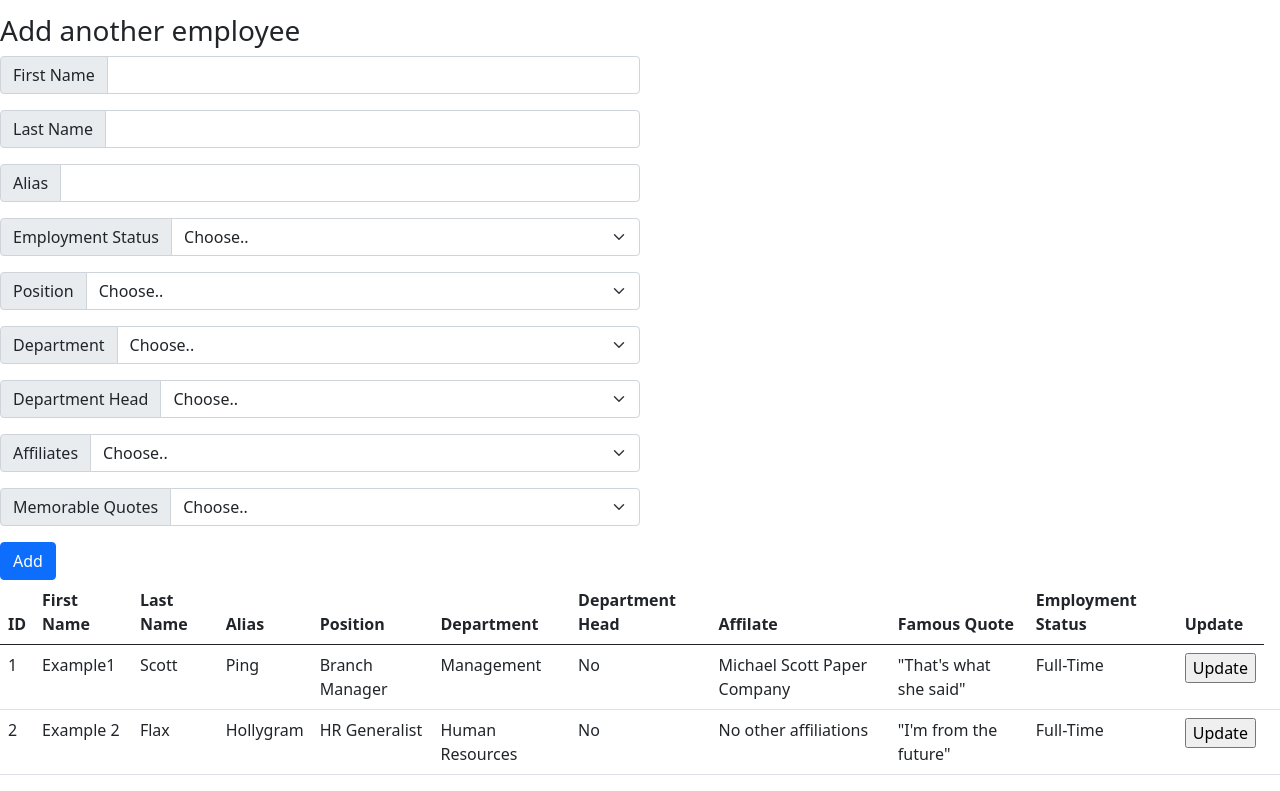
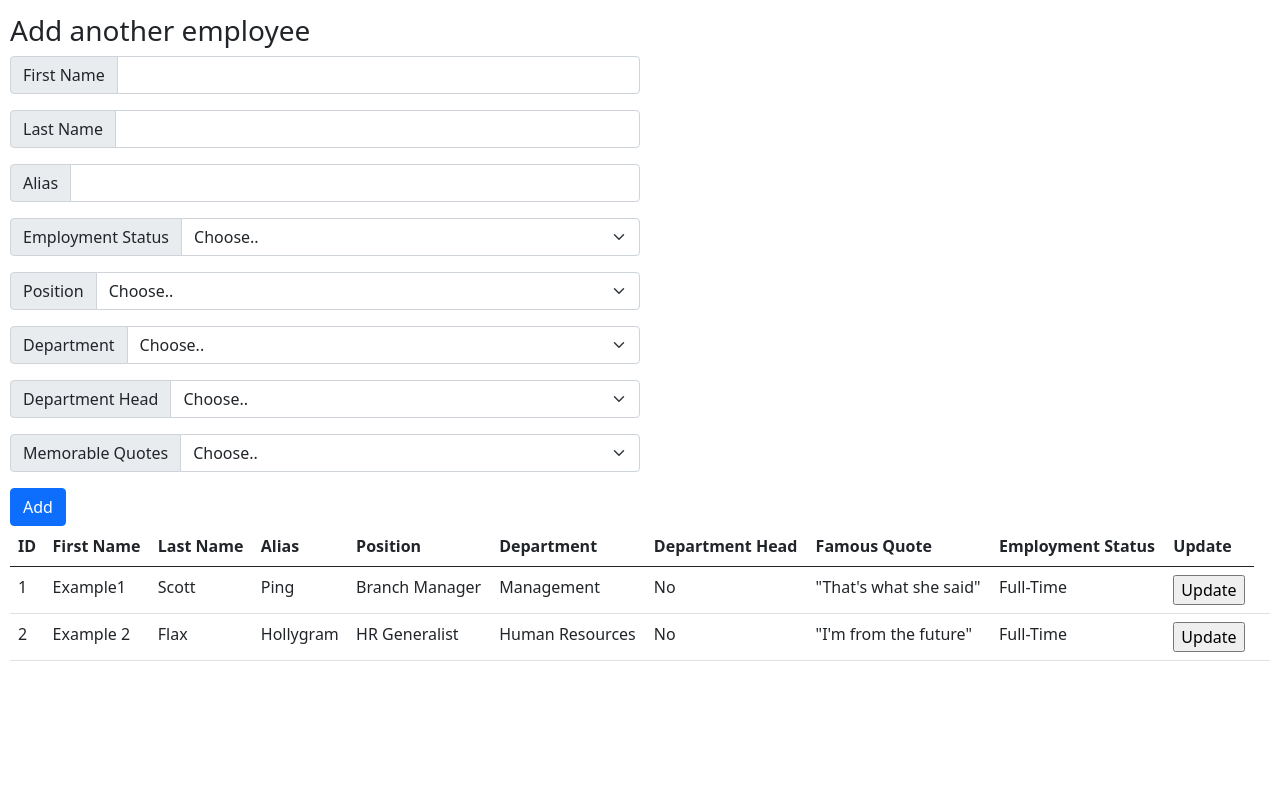
Before and after one commit to cupham211/officeDB, a plain HTML site: page employee.html in a window 1280 px wide. Shown: the part 152-943 px from the top of the page. After the commit the page ends 829 px from the top, so only its background shows below. Drawn offline with nearby package versions, Linux system fonts and the light colour scheme.

Commit message:
formatting fixes for employee page

```diff
--- a/employee.html
+++ b/employee.html
@@ -54,13 +54,13 @@
               <a class="nav-link" href="affiliate.html">Affiliates</a>
             </li>
             <li class="nav-item">
-              <a class="nav-link" href="quotes.html">Notable Quotes</a>
+              <a class="nav-link" href="quotes.html">Noteworthy Quotes</a>
             </li>
           </ul>
         </div>
       </div>
     </nav>
-
+<span class="actualBod">
     <h2>Employees</h2>
 <br>
     <h3>Add another employee</h3>
@@ -95,7 +95,8 @@
     <option value="5">Quit</option>
   </select>
 </div>
-
+<!-- container start -------------------------------------------------------->
+<span id="employeeFormContainer">
 <div class="input-group mb-3">
   <label class="input-group-text" for="position">Position</label>
   <select class="form-select position" id="position">
@@ -132,19 +133,6 @@
 </div>
 
 <div class="input-group mb-3">
-  <label class="input-group-text" for="affiliates">Affiliates</label>
-  <select class="form-select affiliates" id="affiliates">
-    <option selected>Choose..</option>
-    <option value="0">Public School</option>
-    <option value="1">Michael Scott Paper Co</option>
-    <option value="2">Scrantonicity</option>
-    <option value="3">Vance Refigeration</option>
-    <option value="4">Schrute Farms</option>
-    <option value="5">NULL</option>
-  </select>
-</div>
-
-<div class="input-group mb-3">
   <label class="input-group-text" for="quotes">Memorable Quotes</label>
   <select class="form-select quotes" id="quotes">
     <option selected>Choose..</option>
@@ -155,6 +143,8 @@
     <option value="4">NULL</option>
   </select>
 </div>
+<!-- container end ----------------------------------------------------------->
+</span>
 
 <input type="button" class="btn btn-primary button submit" id="addemployee" value="Add"></input>
     </form>
@@ -170,19 +160,19 @@
           <th scope="col">Position</th>
           <th scope="col">Department</th>
           <th scope="col">Department Head</th>
-          <th scope="col">Affilate</th>
           <th scope="col">Famous Quote</th>
           <th scope="col">Employment Status</th>
           <th scope="col">Update</th>
         </tr>
       </thead>
+      <!-- table container start -------------------------------------------->
       <tb class="table tablebody" id="employeeTableBod">
         <tr scope="col" id="personID##">
           <td>1</td>
           <td>Example1</td>
           <td>Scott</td>
           <td>Ping</td>
-          <td><span class="spanrow1" style="display:Inline;">Branch Manager</span>
+          <td><span class="spanrow1" style="display:inline;">Branch Manager</span>
             <div class="input-group mb-3 update1" id="pos##" style="display:None;">
               <select class="form-select">
                 <option selected>Branch Manager</option>
@@ -190,7 +180,7 @@
               </select>
             </div>
           </td>
-          <td><span class="spanrow1" style="display:Inline;">Management</span>
+          <td><span class="spanrow1" style="display:inline;">Management</span>
             <div class="input-group mb-3 update1" id="dept##" style="display:None;">
               <select class="form-select">
                 <option selected>Management</option>
@@ -199,8 +189,7 @@
             </div>
           </td>
           <td>No</td>
-          <td>Michael Scott Paper Company</td>
-          <td><span class="spanrow1" style="display:Inline;">"That's what she said"</span>
+          <td><span class="spanrow1" style="display:inline;">"That's what she said"</span>
             <div class="input-group mb-3 update1" id="quote##" style="display:None;">
               <select class="form-select">
                 <option selected>"That's what she said"</option>
@@ -218,7 +207,7 @@
           <td>Example 2</td>
           <td>Flax</td>
           <td>Hollygram</td>
-          <td><span class="spanrow2" style="display:Inline;">HR Generalist</span>
+          <td><span class="spanrow2" style="display:inline;">HR Generalist</span>
             <div class="input-group mb-3 update2" id="pos##" style="display:None;">
               <select class="form-select">
                 <option selected>HR Generalist</option>
@@ -226,7 +215,7 @@
               </select>
             </div>
           </td>
-          <td><span class="spanrow2" style="display:Inline;">Human Resources</span>
+          <td><span class="spanrow2" style="display:inline;">Human Resources</span>
             <div class="input-group mb-3 update2" id="dept##" style="display:None;">
               <select class="form-select">
                 <option selected>Human Resources</option>
@@ -235,8 +224,7 @@
             </div>
           </td>
           <td>No</td>
-          <td>No other affiliations</td>
-          <td><span class="spanrow2" style="display:Inline;">"I'm from the future"</span>
+          <td><span class="spanrow2" style="display:inline;">"I'm from the future"</span>
             <div class="input-group mb-3 update2" id="quote##" style="display:None;">
               <select class="form-select">
                 <option selected>"I'm from the future"</option>
@@ -252,7 +240,15 @@
 
       </tb>
     </table>
+</span>
 
+<style>
+.actualBod {
+  display: block;
+  padding-left: 10px;
+  padding-right: 10px;
+}
+</style>
 <script>
 
 </script>
```
